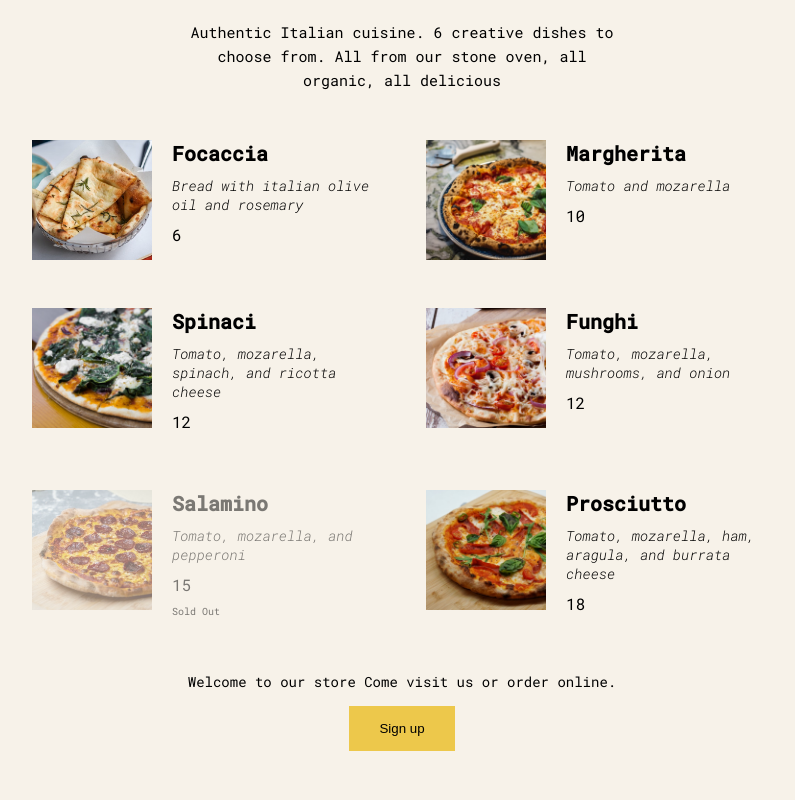
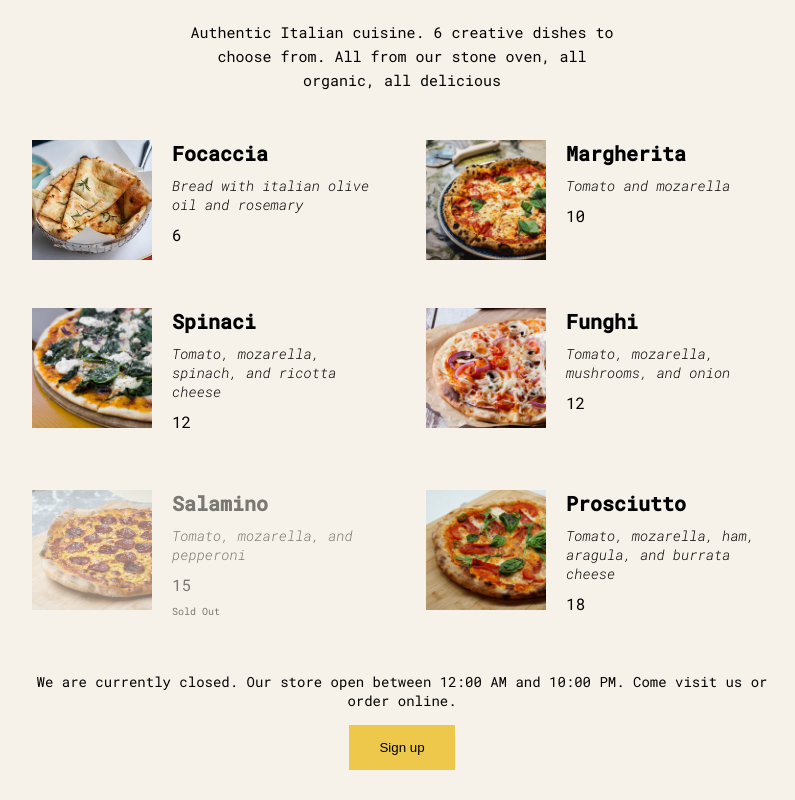
Before and after one commit to mustafamohamed-web/pizza-menu, a React (Vite) app: page / in a window 1280 px wide. Shown: the part 298-1098 px from the top of the page, without its empty margins (238-1033 px from the left). Built offline with nearby package versions, Linux system fonts and the light colour scheme.

Commit message:
conditional rendering added to show message when pizzData is empty

```diff
--- a/src/App.jsx
+++ b/src/App.jsx
@@ -2,14 +2,16 @@ import "./index.css";
 import { Header } from "./components/Header/Header";
 import { Menu } from "./components/Menu/Menu";
 import { Footer } from "./components/Footer/Footer";
+import { menu } from "./Data";
 
 const App = () => {
+  console.log(menu.pizzaData);
   return (
     <>
-      <div className="app">
-        <Header />
-        <Menu />
-        <Footer />
+      <div className={`app ${menu.pizzaData.length < 1 ? "app-closed" : ""} `}>
+        <Header menu={menu.pizzaData} />
+        <Menu menu={menu.pizzaData} />
+        <Footer restaurantInfo={menu.restaurantInfo} />
       </div>
     </>
   );
--- a/src/Data.js
+++ b/src/Data.js
@@ -42,3 +42,17 @@ export const pizzaData = [
     soldOut: false,
   },
 ];
+
+export const restaurantInfo = {
+  name: "Pizza Delight",
+  location: "123 Main St, Cityville",
+  openingTime: "12:00 AM",
+  closingTime: "10:00 PM",
+  contactNumber: "+123 456 7890",
+  website: "http://www.pizzadelight.com",
+};
+
+export const menu = {
+  pizzaData: pizzaData,
+  restaurantInfo: restaurantInfo,
+};
--- a/src/components/Footer/Footer.css
+++ b/src/components/Footer/Footer.css
@@ -8,6 +8,7 @@
 
 .footer-message {
   font-size: var(--fs-text);
+  text-align: center;
 }
 
 button {
--- a/src/components/Footer/Footer.jsx
+++ b/src/components/Footer/Footer.jsx
@@ -1,25 +1,37 @@
 import "./Footer.css";
-export const Footer = () => {
-  const hour = new Date().getHours();
-  const openHour = 12;
-  const closeHour = 22;
+import PropTypes from "prop-types";
 
-  const isOpen = hour >= openHour && hour <= closeHour;
+export const Footer = ({ restaurantInfo }) => {
+  const getTime = () => {
+    return new Date().toLocaleTimeString([], {
+      hour: "2-digit",
+      minute: "2-digit",
+      hour12: false,
+    });
+  };
+
+  const isOpen =
+    getTime() >= restaurantInfo.openingTime &&
+    getTime() <= restaurantInfo.closingTime;
 
   const storeMessage = () => {
     return isOpen
       ? "Welcome to our store"
-      : `We are currently closed. Our store open between ${openHour} and ${closeHour}`;
+      : `We are currently closed. Our store open between ${restaurantInfo.openingTime} and ${restaurantInfo.closingTime}`;
   };
 
-  console.log(storeMessage);
+  console.log(getTime());
 
   return (
     <div className="footer-container">
       <p className="footer-message">
-        {storeMessage()} Come visit us or order online.
+        {storeMessage()}. Come visit us or order online.
       </p>
       <button>Sign up</button>
     </div>
   );
 };
+
+Footer.propTypes = {
+  restaurantInfo: PropTypes.object.isRequired,
+};
--- a/src/components/Header/Header.jsx
+++ b/src/components/Header/Header.jsx
@@ -1,13 +1,23 @@
 import "./Header.css";
-export const Header = () => {
-  return (
+import PropTypes from "prop-types";
+
+export const Header = ({ menu }) => {
+  return menu.length > 0 ? (
     <>
       <h1 className="heading"> - FAST REACT PIZZA CO. -</h1>
       <h3 className="subheading">OUR MENU</h3>
       <p className="description">
-        Authentic Italian cuisine. 6 creative dishes to choose from. All from
-        our stone oven, all organic, all delicious
+        {` Authentic Italian cuisine. ${menu.length} creative dishes to choose from. All from
+          our stone oven, all organic, all delicious`}
       </p>
     </>
+  ) : (
+    <p className="description">
+      We are currently out of stock. We'll be back shortly
+    </p>
   );
 };
+
+Header.propTypes = {
+  menu: PropTypes.array.isRequired,
+};
--- a/src/components/Menu/Menu.jsx
+++ b/src/components/Menu/Menu.jsx
@@ -1,12 +1,13 @@
 import { MenuItem } from "../MenuItem/MenuItem";
-import { pizzaData } from "../../Data";
+import PropTypes from "prop-types";
 import "./Menu.css";
 
-export const Menu = () => {
+export const Menu = ({ menu }) => {
   return (
     <>
       <ul className="menu-container">
-        {pizzaData.map((item, index) => {
+        {menu ? (
+          menu.map((item, index) => {
             const { name, ingredients, photoName, price, soldOut } = item;
             return (
               <MenuItem
@@ -18,8 +19,15 @@ export const Menu = () => {
                 soldOut={soldOut}
               />
             );
-        })}
+          })
+        ) : (
+          <p>Loading menu...</p>
+        )}
       </ul>
     </>
   );
 };
+
+Menu.propTypes = {
+  menu: PropTypes.array.isRequired,
+};
--- a/src/index.css
+++ b/src/index.css
@@ -63,3 +63,10 @@ body {
   gap: 4.8rem;
   padding: var(--spacing-xl);
 }
+
+.app-closed {
+  position: absolute;
+  top: 50%;
+  left: 50%;
+  transform: translate(-50%, -50%);
+}
```
Lines whose indentation alone changed are shown as unchanged.
